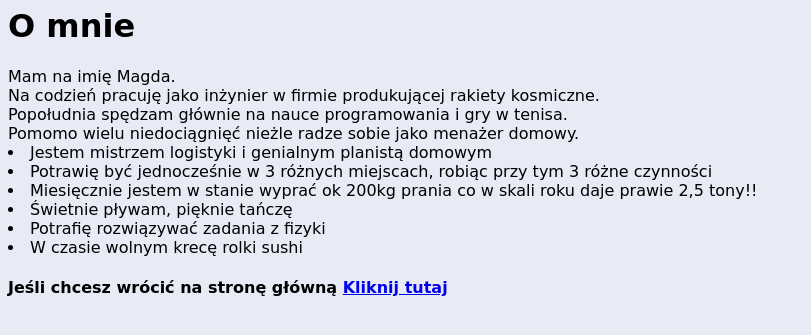
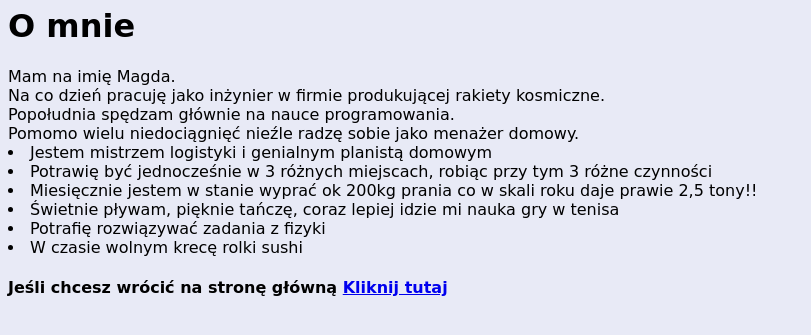
Before and after one commit to Magda1986/Dingo, a Django app: page /infos/me/ in a window 1280 px wide. Shown: the part 14-349 px from the top of the page, without its empty margins (0-811 px from the left). Run offline with Django 4.2, Linux system fonts and the light colour scheme.

Commit message:
Portfolio 4

```diff
--- a/infos/templates/infos/contact.html
+++ b/infos/templates/infos/contact.html
@@ -20,7 +20,7 @@
 </form>
 
 <h4>Jeśli chcesz wrócić na stronę główną <a href="http://127.0.0.1:8000/infos/">Kliknij tutaj</a></h4>
-<h4>Jeśli chcesz jeszcze raz poznać moje mocne strony  <a href="http://127.0.0.1:8000/infos/">Zapraszam tutaj</a></h4>
+<h4>Jeśli chcesz jeszcze raz poznać moje mocne strony <a href="http://127.0.0.1:8000/infos/">Zapraszam tutaj</a></h4>
 
 
 
--- a/infos/templates/infos/me.html
+++ b/infos/templates/infos/me.html
@@ -4,14 +4,14 @@
 
 {% block content %}
    Mam na imię Magda.
-   <br>Na codzień pracuję jako inżynier w firmie produkującej rakiety kosmiczne.
-   <br>Popołudnia spędzam głównie na nauce programowania i gry w tenisa.
-   <br>Pomomo wielu niedociągnięć nieżle radze sobie jako menażer domowy.
+   <br>Na co dzień pracuję jako inżynier w firmie produkującej rakiety kosmiczne.
+   <br>Popołudnia spędzam głównie na nauce programowania.
+   <br>Pomomo wielu niedociągnięć nieźle radzę sobie jako menażer domowy.
 
    <li>Jestem mistrzem logistyki i genialnym planistą domowym </li>
    <li>Potrawię być jednocześnie w 3 różnych miejscach, robiąc przy tym 3 różne czynności</li>
    <li>Miesięcznie jestem w stanie wyprać ok 200kg prania co w skali roku daje prawie 2,5 tony!!</li>
-   <li>Świetnie pływam, pięknie tańczę</li>
+   <li>Świetnie pływam, pięknie tańczę, coraz lepiej idzie mi nauka gry w tenisa</li>
    <li>Potrafię rozwiązywać zadania z fizyki</li>
    <li>W czasie wolnym krecę rolki sushi</li>
 
```
